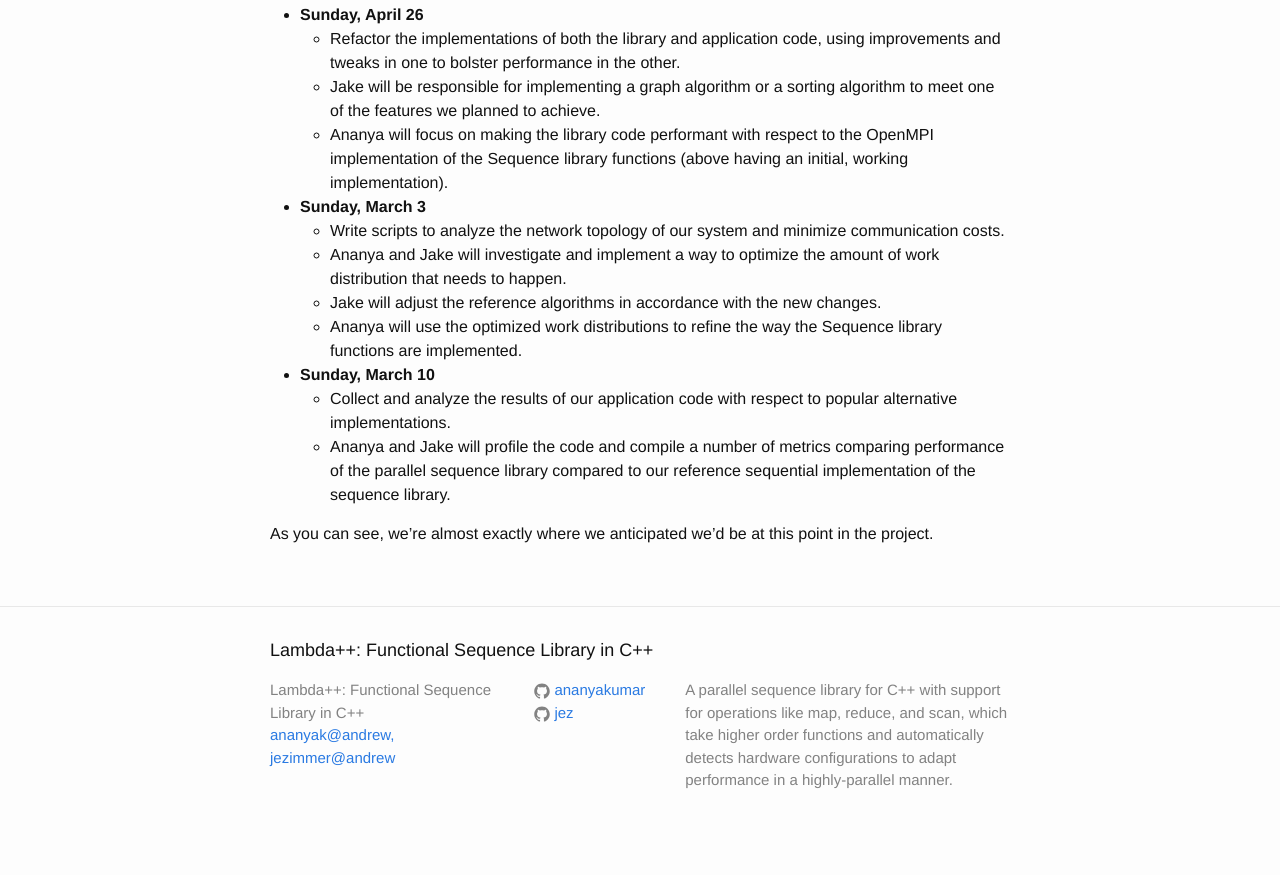
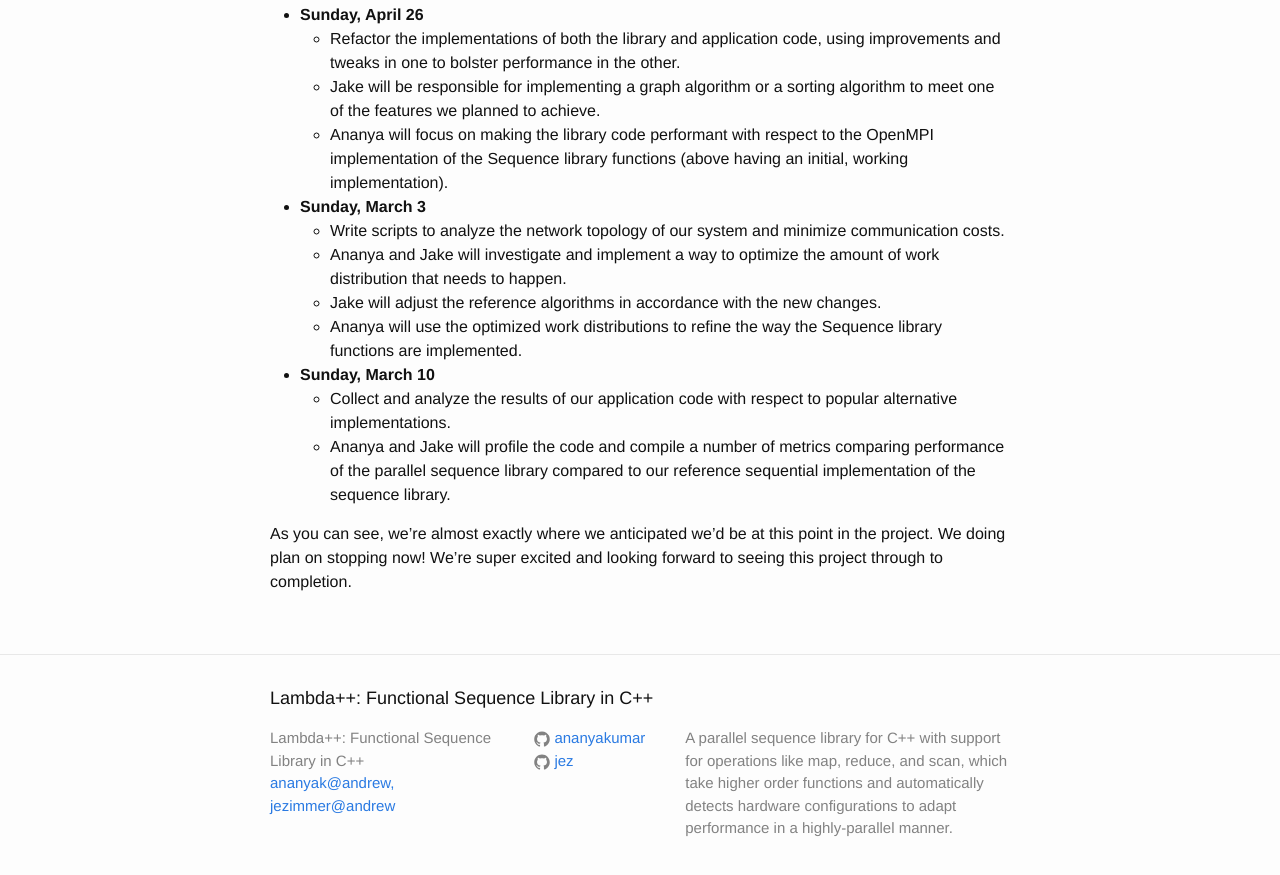
Before and after one commit to AnanyaKumar/lambda-plus-plus, a Jekyll site: the page built from _posts/2015-04-20-project-checkpoint.md, in a window 1280 px wide and 900 px high, scrolled down 2060 px. Shown: the top 875 px of the window. Built offline with Jekyll 4.4.1, drawn with Linux system fonts in a browser that asks for light colours; Markdown is read by kramdown in place of the engine named in the settings; before the commit the page ends 2912 px from its top, so only the background shows below that.

Commit message:
Add more voice to project checkpoint

```diff
--- a/_posts/2015-04-20-project-checkpoint.md
+++ b/_posts/2015-04-20-project-checkpoint.md
@@ -118,4 +118,5 @@ describing what we have accomplished.
     reference sequential implementation of the sequence library.
 
 As you can see, we're almost exactly where we anticipated we'd be at this point
-in the project.
+in the project. We doing plan on stopping now! We're super excited and looking
+forward to seeing this project through to completion.
```
